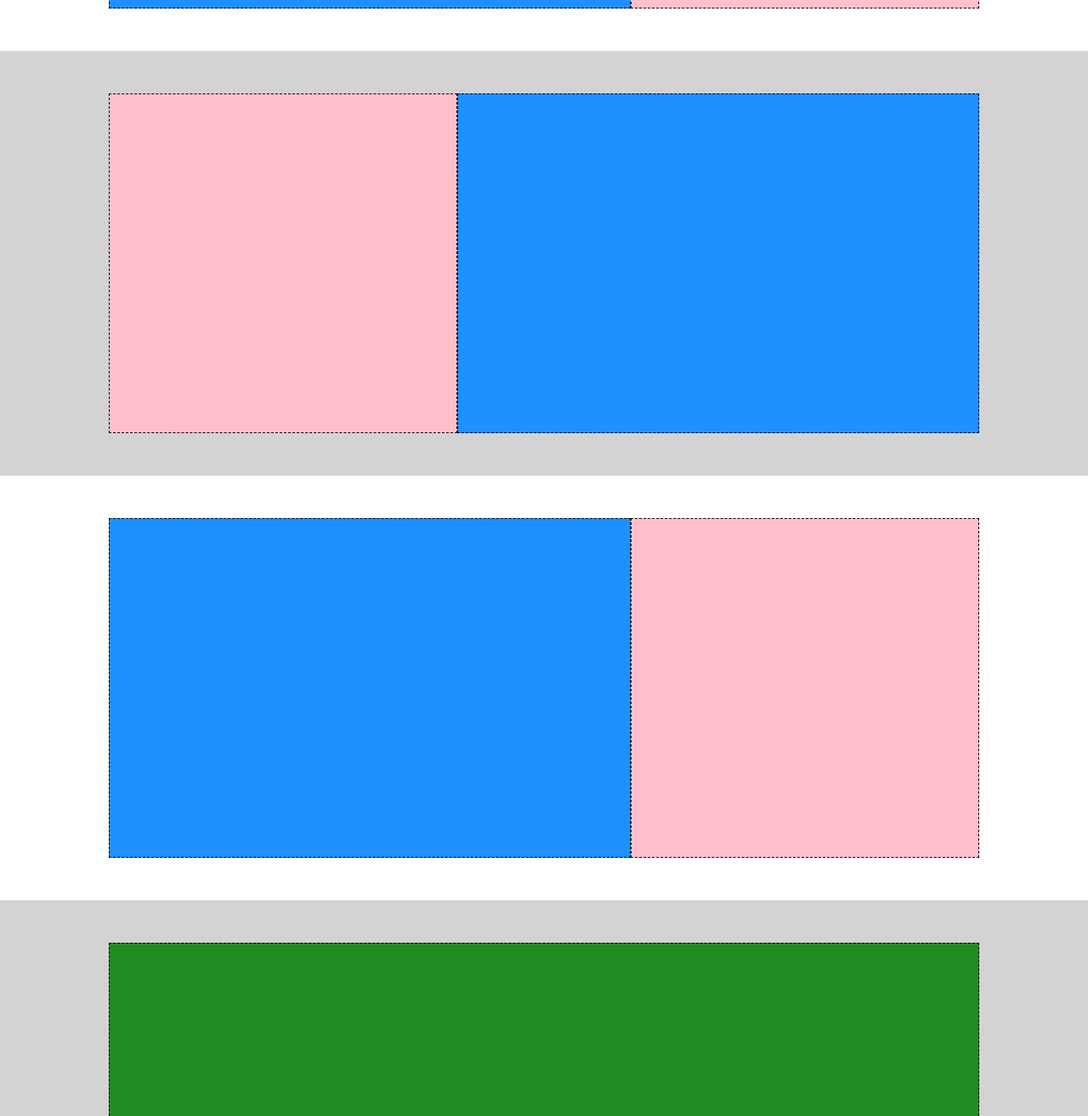
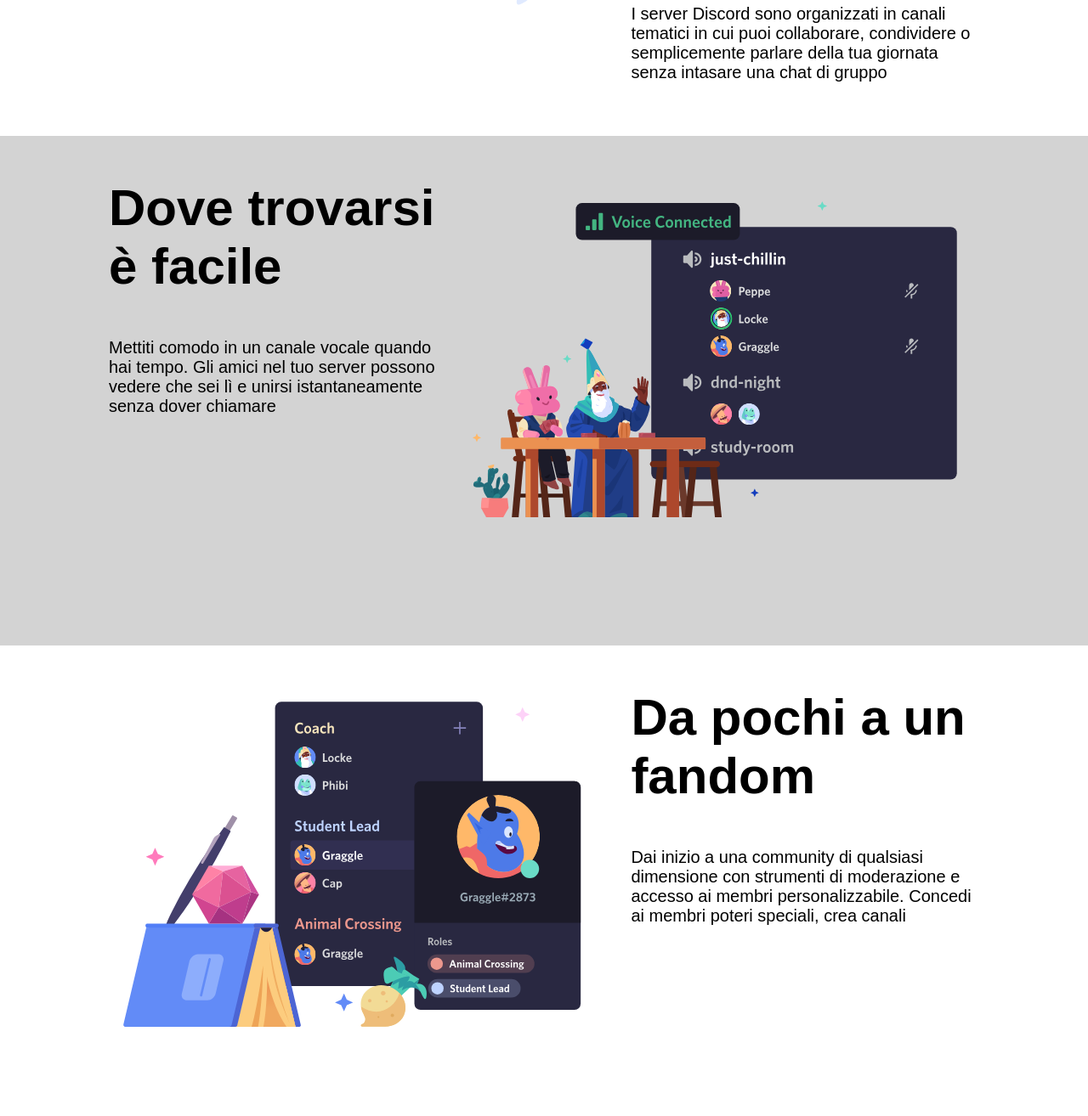
Before and after one commit to MarcoAmantea/html-css-discord, a plain HTML site: page index.html in a window 1280 px wide. Shown: the part 1200-2514 px from the top of the page at 85% size. Drawn offline with Linux system fonts and the light colour scheme.

Commit message:
feat: columnar section decoration

```diff
--- a/css/style.css
+++ b/css/style.css
@@ -101,18 +101,14 @@ p{
     display: flex;
 }
 .col1{
-    background-color:hsl(209.6deg 100% 55.88%) ;
     width: 60%;
-    height: 400px;
+    height: 500px;
     margin: 50px 0;
-    border: 1px dashed;
 }
 .col2{
-    background-color: hsl(349.52deg 100% 87.65%);
     width: 40%;
-    height: 400px;
+    height: 500px;
     margin:50px 0;
-    border: 1px dashed;
 }
 .row2{
     display: flex;
@@ -122,6 +118,9 @@ p{
     width: 100%;
     display: flex;
 }
+
+/*ultima sezione del main*/
+
 .green{
     width: 100%;
     height: 600px;
--- a/index.html
+++ b/index.html
@@ -41,7 +41,7 @@
                     <p>Che tu faccia parte di un club scolastico, gruppo di gamer, comunità artistica mondiale, o
                         semplicemente di un piccolo gruppo di amici che vuole passare il tempo assieme, Discord rende
                         più facile chiacchierare ogni giorno e ritrovarsi più spesso</p>
-                    <a class="square-download" href="">Scarica per Mac</a>
+                    <a class="square-download" href="">&#11015; Scarica per Mac</a>
                     <a class="square-browser" href="">Apri Discord nel tuo browser</a>
                 </div>
             </div>
@@ -50,8 +50,14 @@
         <section class="white">
             <div class="container">
                 <section class="row2">
-                    <div class="col1"></div>
-                    <div class="col2"></div>
+                    <div class="col1">
+                        <img src="./img/item1.svg" alt="">
+                    </div>
+                    <div class="col2">
+                        <h1>Un luogo a invito con tutto lo spazio necessario per parlare</h1>
+                        <p>I server Discord sono organizzati in canali tematici in cui puoi collaborare, condividere o
+                            semplicemente parlare della tua giornata senza intasare una chat di gruppo</p>
+                    </div>
                 </section>
             </div>
         </section>
@@ -59,8 +65,13 @@
         <section class="gray">
             <div class="container">
                 <section class="row2">
-                    <div class="col2"></div>
-                    <div class="col1"></div>
+                    <div class="col2">
+                        <h1>Dove trovarsi è facile</h1>
+                        <p>Mettiti comodo in un canale vocale quando hai tempo. Gli amici nel tuo server possono vedere che sei lì e unirsi istantaneamente senza dover chiamare</p>
+                    </div>
+                    <div class="col1">
+                        <img src="./img/item2.svg" alt="">
+                    </div>
                 </section>
             </div>
         </section>
@@ -68,8 +79,13 @@
         <section class="white">
             <div class="container">
                 <section class="row2">
-                    <div class="col1"></div>
-                    <div class="col2"></div>
+                    <div class="col1">
+                        <img src="./img/item3.svg" alt="">
+                    </div>
+                    <div class="col2">
+                        <h1>Da pochi a un fandom</h1>
+                        <p>Dai inizio a una community di qualsiasi dimensione con strumenti di moderazione e accesso ai membri personalizzabile. Concedi ai membri poteri speciali, crea canali</p>
+                    </div>
                 </section>
             </div>
         </section>
```
